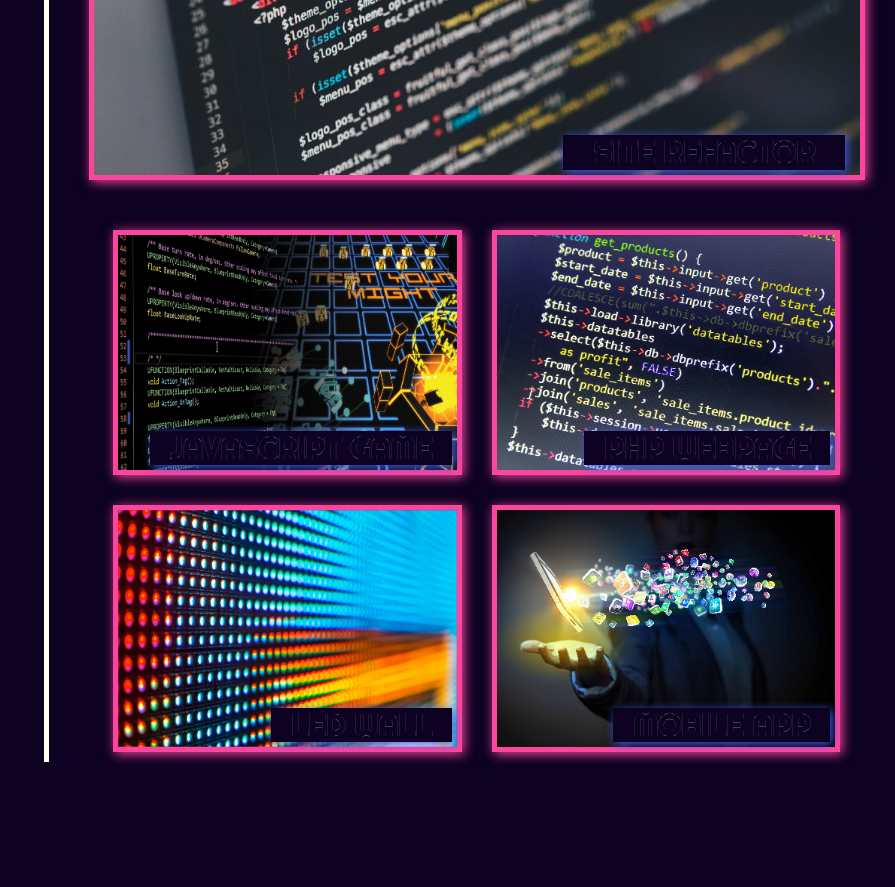
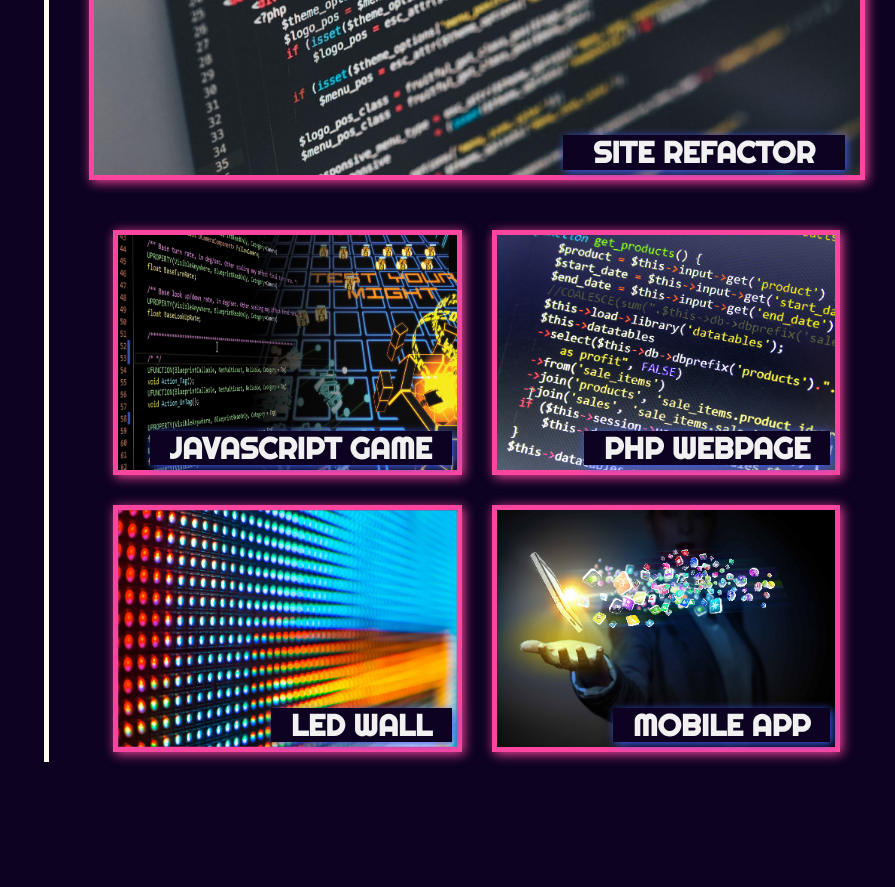
Before and after one commit to TechnoPrep/nwe-du-Portfolio, a plain HTML site: page index.html in a window 1280 px wide. Shown: the part 1700-2587 px from the top of the page, without its empty margins (385-1280 px from the left). Drawn offline with nearby package versions, Linux system fonts and the light colour scheme; a web font is replaced by a local one.

Commit message:
filled in the h4 text

```diff
--- a/assets/css/style.css
+++ b/assets/css/style.css
@@ -155,6 +155,10 @@ h6 {
   -webkit-text-fill-color: transparent;
   -webkit-text-stroke: 0.1px #f1f1f1;
   font-family: 'Righteous', cursive;
+}
+
+.retro h4 {
+  -webkit-text-fill-color: #f1f1f1;
 }
 
 .windows .retro {
```
